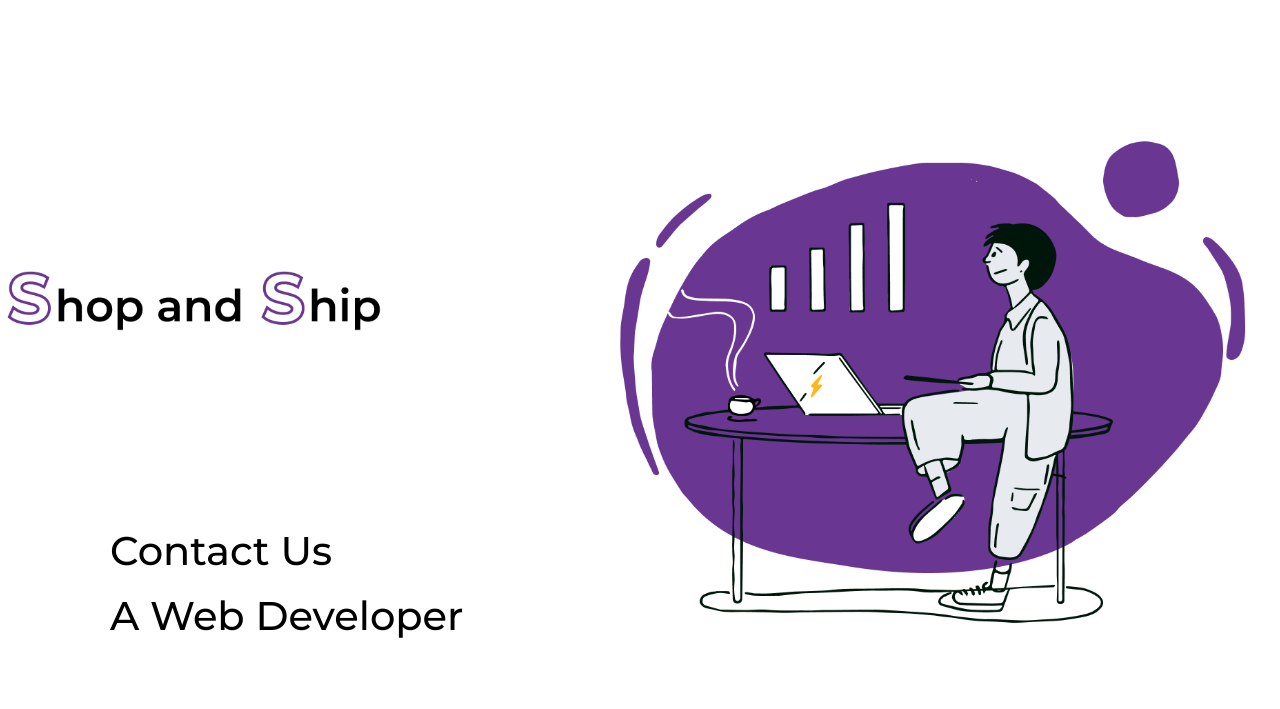
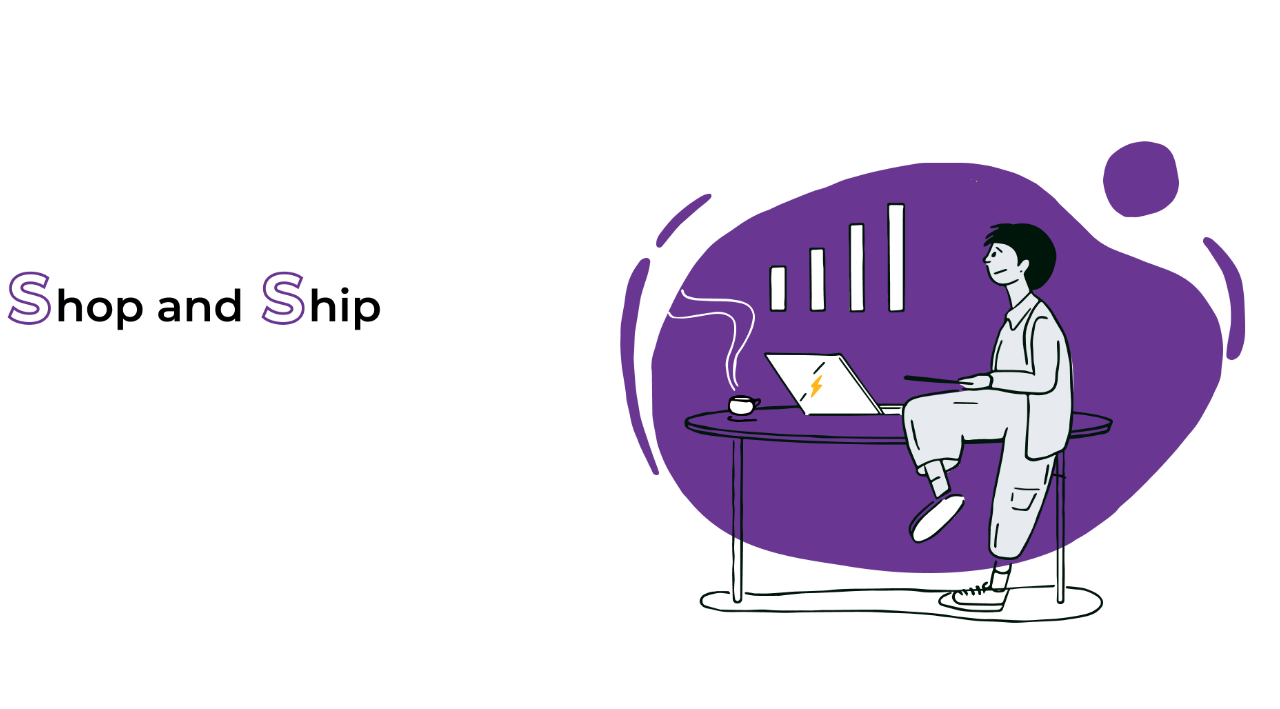
Before and after one commit to RavulaThrinath/Gatsby-Project, a Gatsby site: page /contact in a window 1280 px wide. Shown: the part 91-800 px from the top of the page. Built offline with nearby package versions, Linux system fonts and the light colour scheme; Gatsby itself is replaced by a stand-in of ours; a web font is replaced by a local one.

Commit message:
Image chnged

```diff
--- a/src/components/reusable/HeroSection.js
+++ b/src/components/reusable/HeroSection.js
@@ -1,5 +1,5 @@
 import React from "react"
-import BackgroundImage from "gatsby-background-image"
+// import BackgroundImage from "gatsby-background-image"
 
 export default function HeroSection({ title, subtitle  }) {
   return (
@@ -7,9 +7,9 @@
       <section className="home">
       <div className="max-width">
         <div className="home-content">
-          <div className="text-1">{title}</div>
-          <div className="text-2">{subtitle}</div>
-          <div class="text-3">A Web Developer</div>
+          <div className="text-1"></div>
+          <div className="text-2"></div>
+          <div class="text-3"></div>
         </div>
       </div>
       </section>
```
